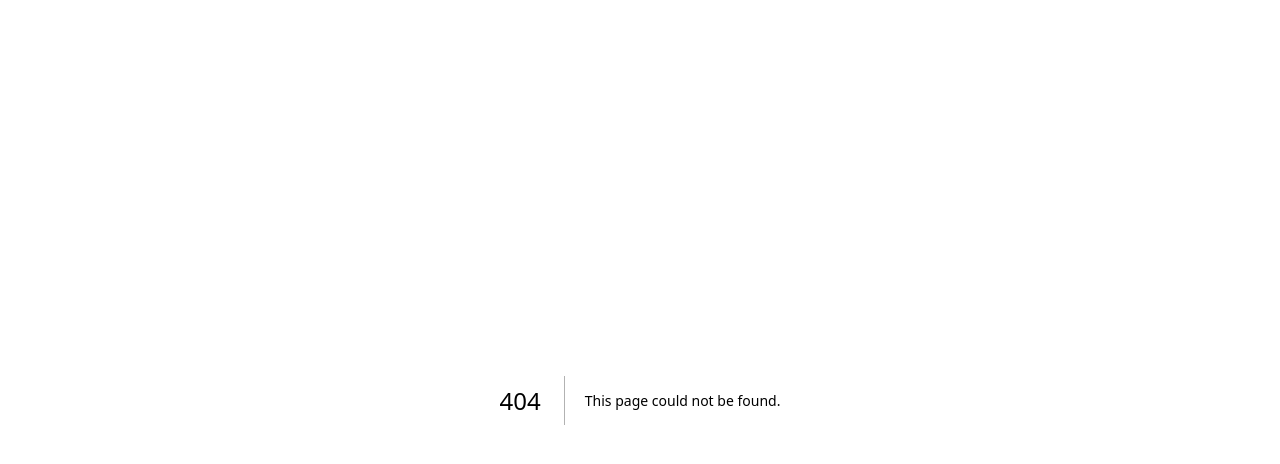
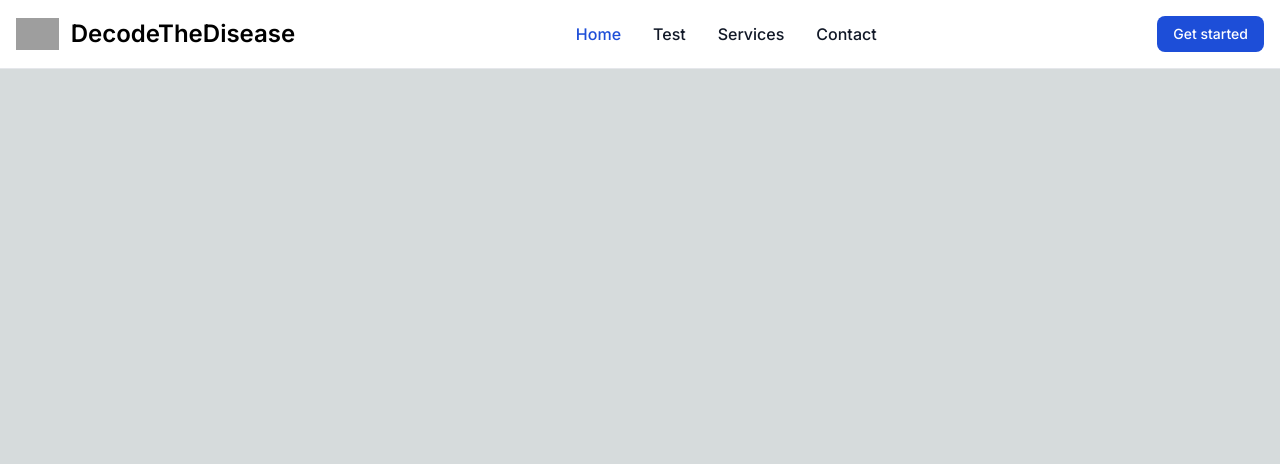
Before and after one commit to Pranavlovescode/DecodeTheDisease, a Next.js app: page /test-page in a window 1280 px wide. Before the commit this address had no page. Shown: the top 464 px of the page. Built offline with nearby package versions, Linux system fonts and the light colour scheme; grey boxes are pictures that could not be loaded.

Commit message:
Initail commit and starting the project

```diff
--- /dev/null
+++ b/app/components/Click.tsx
@@ -0,0 +1,16 @@
+"use client"
+import React from 'react'
+
+
+const Click: React.FC = () => {
+    const handleClick = () => {
+        alert('You clicked the button!')
+    }
+
+    return (
+        <button onClick={handleClick} type="button" className="text-white bg-blue-700 hover:bg-blue-800 focus:ring-4 focus:outline-none focus:ring-blue-300 font-medium rounded-lg text-sm px-4 py-2 text-center dark:bg-blue-600 dark:hover:bg-blue-700 dark:focus:ring-blue-800">Get started
+        </button>
+    )
+}
+
+export default Click
--- a/app/layout.tsx
+++ b/app/layout.tsx
@@ -1,22 +1,58 @@
 import type { Metadata } from "next";
 import { Inter } from "next/font/google";
 import "./globals.css";
+import Link from "next/link";
+import Click from "./components/Click";
+const inter = Inter({ subsets: ["latin"] });
 
-const inter = Inter({ subsets: ["latin"] });
+
 
 export const metadata: Metadata = {
   title: "Create Next App",
   description: "Generated by create next app",
 };
 
-export default function RootLayout({
-  children,
-}: Readonly<{
-  children: React.ReactNode;
-}>) {
+export default function RootLayout() {
   return (
     <html lang="en">
-      <body className={inter.className}>{children}</body>
+      <body className={inter.className}>
+
+
+        <nav className="bg-white dark:bg-gray-900 fixed w-full z-20 top-0 start-0 border-b border-gray-200 dark:border-gray-600">
+          <div className=" flex flex-wrap items-center justify-between mx-auto p-4">
+            <Link href={'/'} className="flex items-center space-x-3 rtl:space-x-reverse">
+              <img src="https://flowbite.com/docs/images/logo.svg" className="h-8" alt="Flowbite Logo"/>
+                <span className="self-center text-2xl font-semibold whitespace-nowrap dark:text-white">DecodeTheDisease</span>
+            </Link>
+            <div className="flex md:order-2 space-x-3 md:space-x-0 rtl:space-x-reverse">
+              <Click/>
+              <button data-collapse-toggle="navbar-sticky" type="button" className="inline-flex items-center p-2 w-10 h-10 justify-center text-sm text-gray-500 rounded-lg md:hidden hover:bg-gray-100 focus:outline-none focus:ring-2 focus:ring-gray-200 dark:text-gray-400 dark:hover:bg-gray-700 dark:focus:ring-gray-600" aria-controls="navbar-sticky" aria-expanded="false">
+                <span className="sr-only">Open main menu</span>
+                <svg className="w-5 h-5" aria-hidden="true" xmlns="http://www.w3.org/2000/svg" fill="none" viewBox="0 0 17 14">
+                  <path stroke="currentColor" stroke-linecap="round" stroke-linejoin="round" stroke-width="2" d="M1 1h15M1 7h15M1 13h15" />
+                </svg>
+              </button>
+            </div>
+            <div className="items-center justify-between hidden w-full md:flex md:w-auto md:order-1" id="navbar-sticky">
+              <ul className="flex flex-col p-4 md:p-0 mt-4 font-medium border border-gray-100 rounded-lg bg-gray-50 md:space-x-8 rtl:space-x-reverse md:flex-row md:mt-0 md:border-0 md:bg-white dark:bg-gray-800 md:dark:bg-gray-900 dark:border-gray-700">
+                <li>
+                  <Link href={'/'} className="block py-2 px-3 text-white bg-blue-700 rounded md:bg-transparent md:text-blue-700 md:p-0 md:dark:text-blue-500" aria-current="page">Home</Link>
+                </li>
+                <li>
+                  <Link href={'/test-page'} className="block py-2 px-3 text-gray-900 rounded hover:bg-gray-100 md:hover:bg-transparent md:hover:text-blue-700 md:p-0 md:dark:hover:text-blue-500 dark:text-white dark:hover:bg-gray-700 dark:hover:text-white md:dark:hover:bg-transparent dark:border-gray-700">Test</Link>
+                </li>
+                <li>
+                  <Link href="#" className="block py-2 px-3 text-gray-900 rounded hover:bg-gray-100 md:hover:bg-transparent md:hover:text-blue-700 md:p-0 md:dark:hover:text-blue-500 dark:text-white dark:hover:bg-gray-700 dark:hover:text-white md:dark:hover:bg-transparent dark:border-gray-700">Services</Link>
+                </li>
+                <li>
+                  <Link href="#" className="block py-2 px-3 text-gray-900 rounded hover:bg-gray-100 md:hover:bg-transparent md:hover:text-blue-700 md:p-0 md:dark:hover:text-blue-500 dark:text-white dark:hover:bg-gray-700 dark:hover:text-white md:dark:hover:bg-transparent dark:border-gray-700">Contact</Link>
+                </li>
+              </ul>
+            </div>
+          </div>
+        </nav>
+
+      </body>
     </html>
   );
 }
--- /dev/null
+++ b/app/test-page/page.tsx
@@ -0,0 +1,15 @@
+import Link from 'next/link'
+
+const page = () => {
+    return (
+        <>
+            <div className='my-10'>page
+                <Link href={'/'}>Home Page</Link>
+            </div>
+
+        </>
+
+    )
+}
+
+export default page
```
